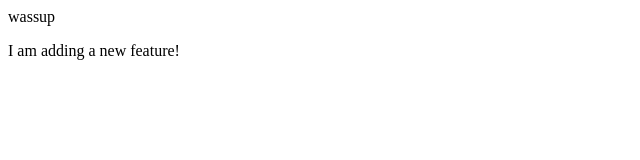
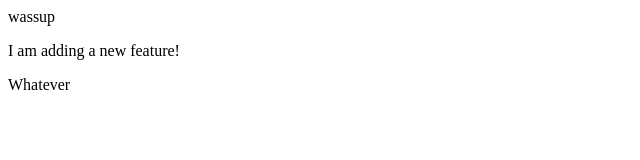
Before and after one commit to Zaraki-sama/localrepo, a plain HTML site: page index.html in a window 1280 px wide. Shown: the full height of the page, 0-640 px from the left. Drawn offline with Linux system fonts and the light colour scheme.

Commit message:
Added another line

```diff
--- a/index.html
+++ b/index.html
@@ -1,2 +1,3 @@
 <p>wassup</p>
 <p> I am adding a new feature!</p>
+<p>Whatever</p>
```
